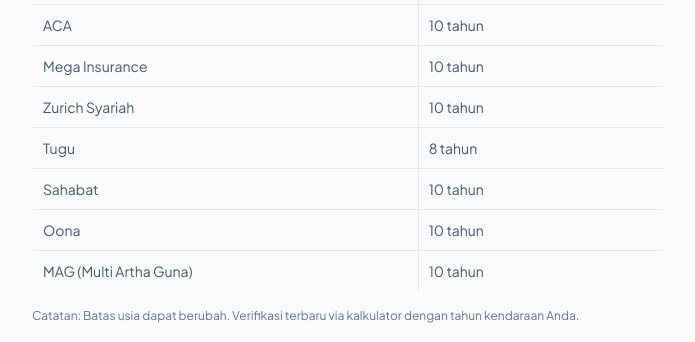
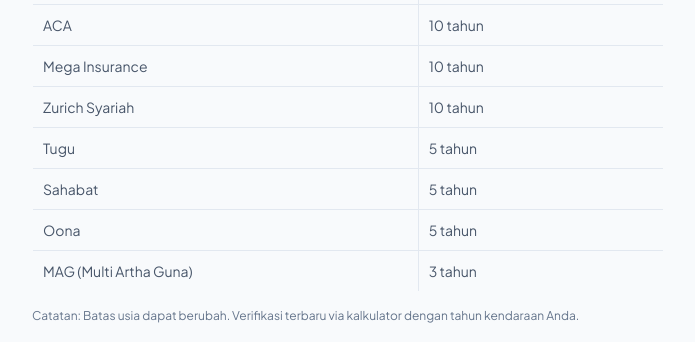
Before and after one commit to abuauf4/Jasa-proteksi, a Next.js app: page /perbedaan-all-risk-dan-tlo in a window 1280 px wide. Shown: the part 1800-2142 px from the top of the page, without its empty margins (292-987 px from the left). Built offline with nearby package versions, Linux system fonts and the light colour scheme; no server answers; the database is empty.

Commit message:
seo: align All Risk age table with project partner data

```diff
--- a/src/app/perbedaan-all-risk-dan-tlo/page.tsx
+++ b/src/app/perbedaan-all-risk-dan-tlo/page.tsx
@@ -116,10 +116,10 @@
             <tr><td className="p-2.5 border-b border-[#E2E8F0]">ACA</td><td className="p-2.5 border-b border-[#E2E8F0] border-l">10 tahun</td></tr>
             <tr><td className="p-2.5 border-b border-[#E2E8F0]">Mega Insurance</td><td className="p-2.5 border-b border-[#E2E8F0] border-l">10 tahun</td></tr>
             <tr><td className="p-2.5 border-b border-[#E2E8F0]">Zurich Syariah</td><td className="p-2.5 border-b border-[#E2E8F0] border-l">10 tahun</td></tr>
-            <tr><td className="p-2.5 border-b border-[#E2E8F0]">Tugu</td><td className="p-2.5 border-b border-[#E2E8F0] border-l">8 tahun</td></tr>
-            <tr><td className="p-2.5 border-b border-[#E2E8F0]">Sahabat</td><td className="p-2.5 border-b border-[#E2E8F0] border-l">10 tahun</td></tr>
-            <tr><td className="p-2.5 border-b border-[#E2E8F0]">Oona</td><td className="p-2.5 border-b border-[#E2E8F0] border-l">10 tahun</td></tr>
-            <tr><td className="p-2.5">MAG (Multi Artha Guna)</td><td className="p-2.5 border-l">10 tahun</td></tr>
+            <tr><td className="p-2.5 border-b border-[#E2E8F0]">Tugu</td><td className="p-2.5 border-b border-[#E2E8F0] border-l">5 tahun</td></tr>
+            <tr><td className="p-2.5 border-b border-[#E2E8F0]">Sahabat</td><td className="p-2.5 border-b border-[#E2E8F0] border-l">5 tahun</td></tr>
+            <tr><td className="p-2.5 border-b border-[#E2E8F0]">Oona</td><td className="p-2.5 border-b border-[#E2E8F0] border-l">5 tahun</td></tr>
+            <tr><td className="p-2.5">MAG (Multi Artha Guna)</td><td className="p-2.5 border-l">3 tahun</td></tr>
           </tbody>
         </table>
       </div>
```
